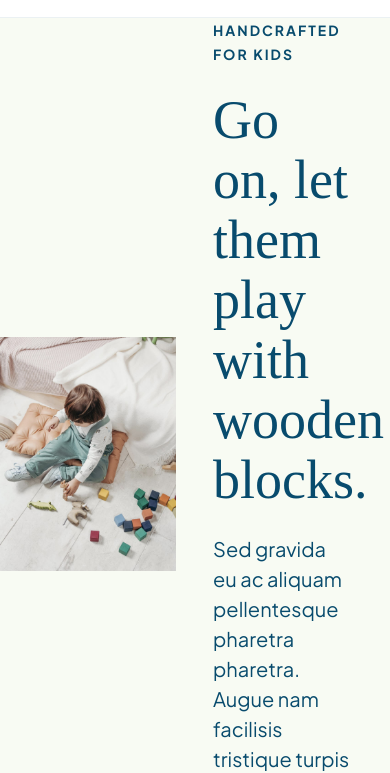
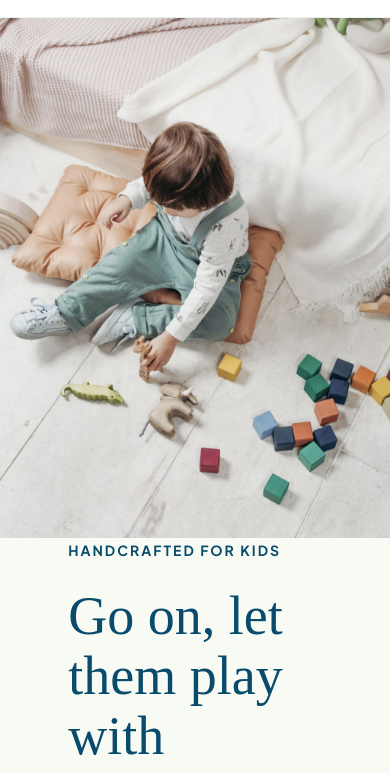
Before and after one commit to melpeto/mini-ecommerce-code-along, a plain HTML site: page index.html in a window 390 px wide. Shown: the part 55-828 px from the top of the page. Drawn offline with Linux system fonts and the light colour scheme; files whose address does not match are found by name; a web font is replaced by a local one.

Commit message:
add mediaqueries partial, update colours in variables

```diff
--- /dev/null
+++ b/styles/sass/partials/_mediaqueries.scss
@@ -0,0 +1,11 @@
+@media (max-width: 975px) {
+    header {
+        flex-direction: column;
+        .headerImgContainer {
+            width: 100%;
+        }
+        .headerContent {
+            width: 100%;
+        }
+    }
+}
--- a/styles/sass/partials/_variables.scss
+++ b/styles/sass/partials/_variables.scss
@@ -16,8 +16,8 @@ $baseFontSize: 1rem;
 
 /* site colours */
 $primary: #084b6d;
-$secondary: #f4fcff;
-$tertiary: #f8fbf3;
-$quaternary: #fff5f5;
+$secondary: #d3f0f9;
+$tertiary: #e8f9d3;
+$quaternary: #f9d3d3;
 $quinary: #ffd698;
 $solidWhite: #fff;
--- a/styles/sass/styles.scss
+++ b/styles/sass/styles.scss
@@ -6,3 +6,4 @@
 @import "./partials/header";
 @import "./partials/categories";
 @import "./partials/footer";
+@import "./partials/mediaqueries";
```
Also changed, not shown: styles/styles.css.
